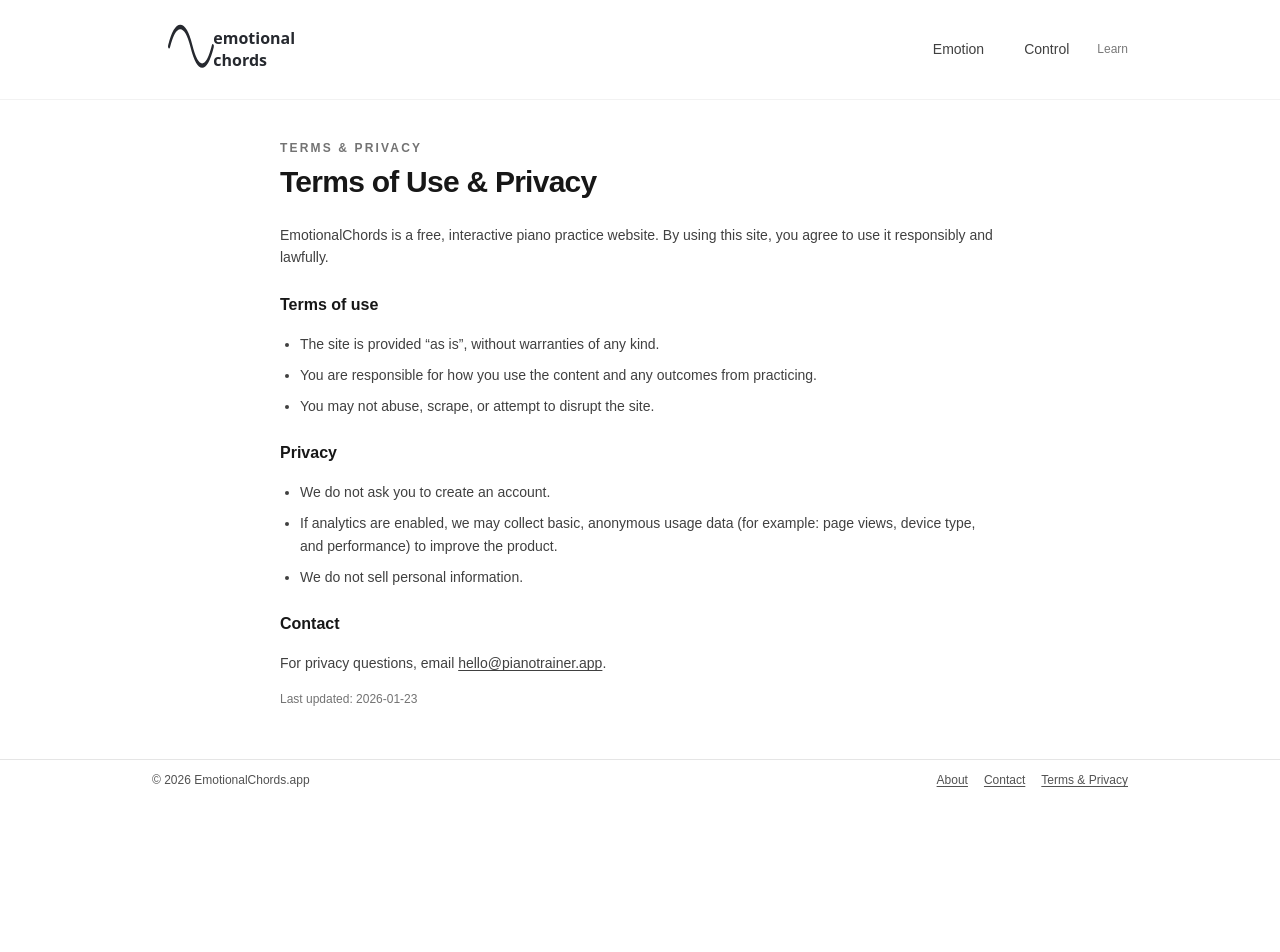
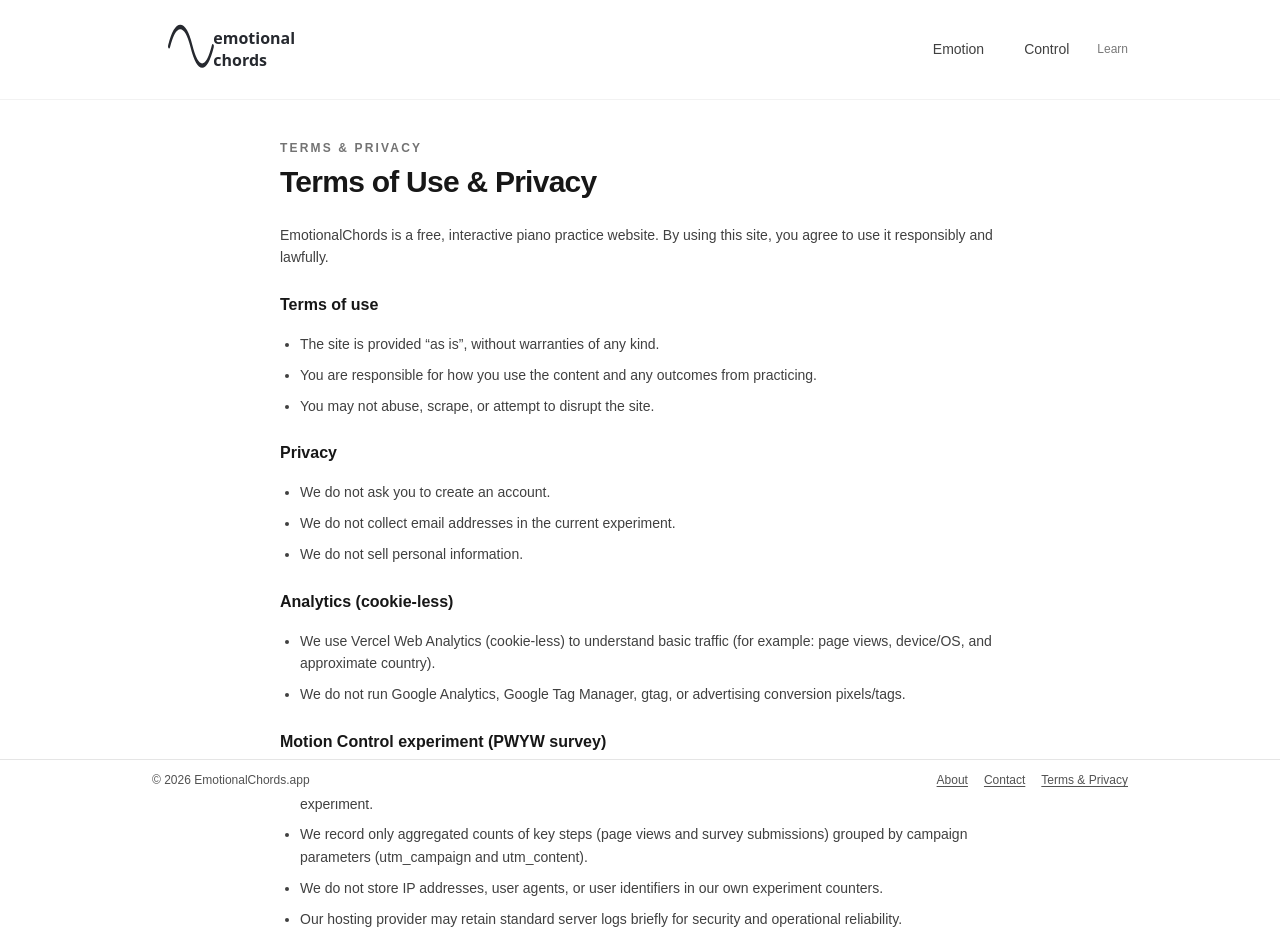
Before and after one commit to andreyeremichev/emotionalchords, a Next.js app: page /terms in a window 1280 px wide. Shown: the top 952 px of the page. Before the commit the page ends 840 px from the top, so only its background shows below. Built offline with nearby package versions, Linux system fonts and the light colour scheme.

Commit message:
Experiment mode: clarify PWYW disclosure, update Terms, and fail-open Redis counters in dev

```diff
--- a/app/motion-control/(unlocked)/unlock/page.tsx
+++ b/app/motion-control/(unlocked)/unlock/page.tsx
@@ -23,14 +23,22 @@ export default async function MotionControlUnlockPage({
 
       {/* REQUIRED DISCLOSURE ABOVE PWYW */}
       <section className="mt-5 rounded-2xl border p-4">
-        <div className="text-sm font-semibold">
-          No checkout yet. This is a pricing survey to guide future pricing.
-        </div>
-        <div className="mt-1 text-sm opacity-80">
-          You get full access regardless of what you choose.
-        </div>
+       <div className="text-sm font-semibold">
+    No checkout yet — this is a pricing survey (PWYW).
+  </div>
+
+  <ul className="mt-2 list-disc space-y-1 pl-5 text-sm leading-6 opacity-90">
+    <li>You get full access regardless of what you choose.</li>
+    <li>No payment is processed in this experiment.</li>
+    <li>We record only aggregated counts for pricing research (grouped by campaign parameters; no accounts, no email).</li>
+  </ul>
       </section>
-
+<div className="mt-3 text-xs opacity-70">
+  Details:{" "}
+  <Link className="underline underline-offset-2" href="/terms">
+    Terms & Privacy
+  </Link>
+</div>
       <form className="mt-6 space-y-6" action={`/motion-control/unlock/submit${qs}`} method="POST">
         <section className="rounded-2xl border p-5">
           <h2 className="text-xl font-semibold">Choose what you’d pay (USD)</h2>
@@ -96,7 +104,7 @@ export default async function MotionControlUnlockPage({
           </button>
 
           <div className="mt-2 text-xs opacity-70">
-            Instant access. Your response is recorded for pricing research.
+  Instant access. We record only aggregated counts for pricing research.
           </div>
 
           <div className="mt-4 text-sm">
--- a/app/terms/page.tsx
+++ b/app/terms/page.tsx
@@ -45,16 +45,44 @@ export default function TermsPrivacyPage() {
   Privacy
 </h2>
 <ul className="list-disc space-y-2 pl-5">
+  <li>We do not ask you to create an account.</li>
+  <li>We do not collect email addresses in the current experiment.</li>
+  <li>We do not sell personal information.</li>
+</ul>
+
+<h2 className="pt-2 text-base font-semibold text-neutral-900">
+  Analytics (cookie-less)
+</h2>
+<ul className="list-disc space-y-2 pl-5">
   <li>
-            We do not ask you to create an account.
+    We use Vercel Web Analytics (cookie-less) to understand basic traffic
+    (for example: page views, device/OS, and approximate country).
   </li>
   <li>
-            If analytics are enabled, we may collect basic, anonymous usage data
-            (for example: page views, device type, and performance) to improve
-            the product.
+    We do not run Google Analytics, Google Tag Manager, gtag, or advertising
+    conversion pixels/tags.
+  </li>
+</ul>
+
+<h2 className="pt-2 text-base font-semibold text-neutral-900">
+  Motion Control experiment (PWYW survey)
+</h2>
+<ul className="list-disc space-y-2 pl-5">
+  <li>
+    “Pay What You Want (PWYW)” is a pricing survey only. No checkout or payment
+    processing is enabled in this experiment.
   </li>
   <li>
-            We do not sell personal information.
+    We record only aggregated counts of key steps (page views and survey
+    submissions) grouped by campaign parameters (utm_campaign and utm_content).
+  </li>
+  <li>
+    We do not store IP addresses, user agents, or user identifiers in our own
+    experiment counters.
+  </li>
+  <li>
+    Our hosting provider may retain standard server logs briefly for security
+    and operational reliability.
   </li>
 </ul>
 
--- a/lib/mcExperiment.ts
+++ b/lib/mcExperiment.ts
@@ -21,10 +21,14 @@ const token =
   process.env.REDIS_TOKEN;
 
   if (!url || !token) {
-    throw new Error(
-      "Missing Redis REST env vars. Need UPSTASH_REDIS_REST_URL+UPSTASH_REDIS_REST_TOKEN or REDIS_URL+REDIS_TOKEN."
-    );
-  }
+  // Local/dev: allow pages to work without Redis configured
+  if (process.env.NODE_ENV !== "production") return null;
+
+  // Production: hard fail so you don't lose live counts silently
+  throw new Error(
+    "Missing Redis REST env vars. Need UPSTASH_REDIS_REST_URL+UPSTASH_REDIS_REST_TOKEN or REDIS_URL+REDIS_TOKEN."
+  );
+}
 
   return new Redis({ url, token });
 }
@@ -69,12 +73,16 @@ function baseKey(date: string, campaign: string, content: string) {
 
 export async function incrStep(searchParams: Record<string, any>, step: string) {
   const redis = getRedis();
+  if (!redis) return;
+
   const date = utcDateYYYYMMDD();
   const { campaign, content } = pickCampaignContent(searchParams);
   await redis.incr(`${baseKey(date, campaign, content)}:${step}`);
 }
 export async function incrAmount(searchParams: Record<string, any>, bucket: AmountBucket) {
   const redis = getRedis();
+  if (!redis) return;
+
   const date = utcDateYYYYMMDD();
   const { campaign, content } = pickCampaignContent(searchParams);
   await redis.incr(`${baseKey(date, campaign, content)}:pwyw_amount:${bucket}`);
@@ -82,6 +90,8 @@ export async function incrAmount(searchParams: Record<string, any>, bucket: Amou
 
 export async function incrIntent(searchParams: Record<string, any>, intent: McIntent) {
   const redis = getRedis();
+  if (!redis) return;
+
   const date = utcDateYYYYMMDD();
   const { campaign, content } = pickCampaignContent(searchParams);
   await redis.incr(`${baseKey(date, campaign, content)}:pwyw_intent:${intent}`);
```
Lines whose indentation alone changed are shown as unchanged.
